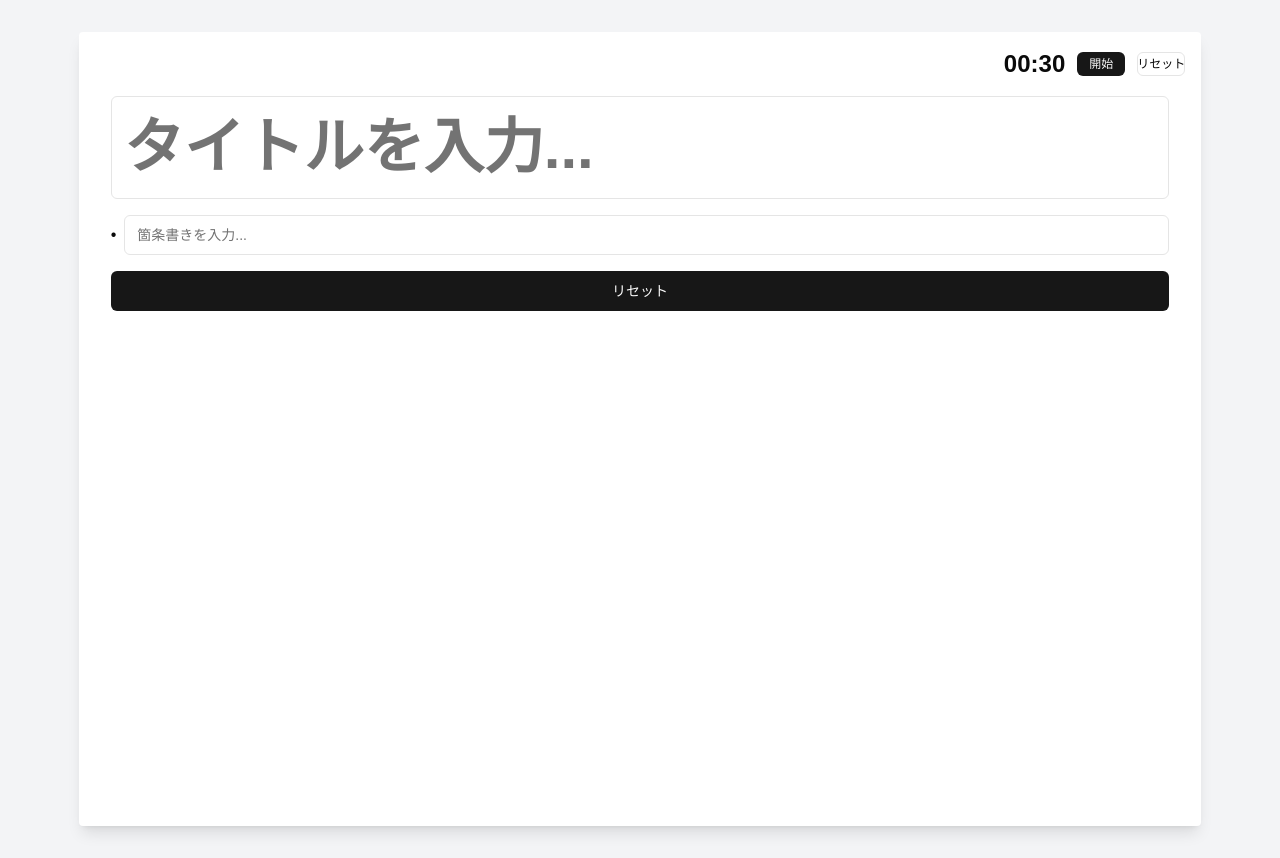
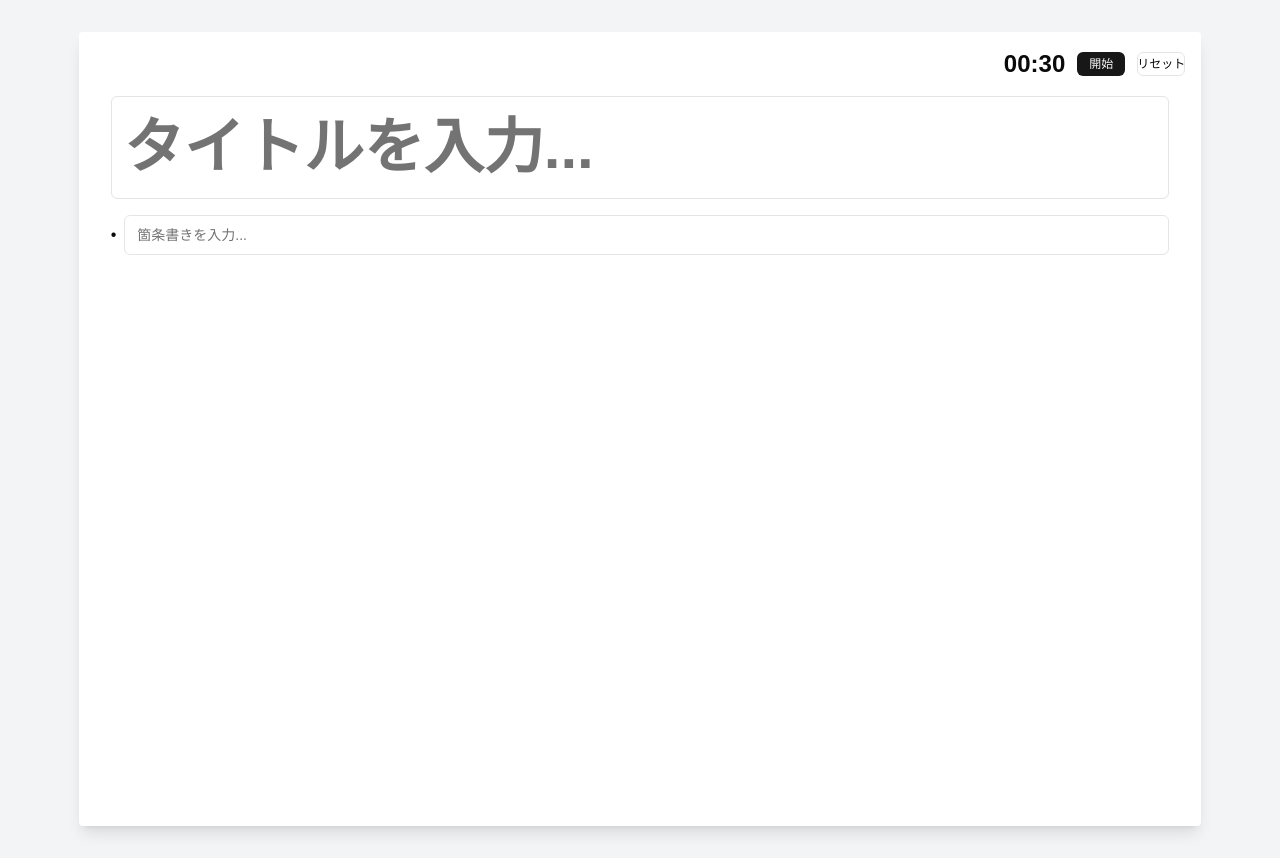
Before and after one commit to taigok/zero-second-thinking, a Next.js app: page / in a window 1280 px wide. Built offline with nearby package versions, Linux system fonts and the light colour scheme.

Commit message:
リセットボタンを削除してUIをシンプル化
🤖 Generated with [Claude Code](https://claude.ai/code)

Co-Authored-By: Claude <noreply@anthropic.com>

```diff
--- a/app/page.tsx
+++ b/app/page.tsx
@@ -99,11 +99,6 @@ export default function HomePage() {
     })
   }, [])
 
-  const resetMemo = useCallback(() => {
-    setTitle("")
-    setBullets([{ id: Date.now().toString(), text: "" }])
-    resetTimer()
-  }, [resetTimer])
 
   // イベントハンドラー
   const handleTitleFocus = useCallback(() => {
@@ -194,9 +189,6 @@ export default function HomePage() {
               ))}
             </div>
 
-            <Button onClick={resetMemo} className="w-full">
-              リセット
-            </Button>
           </div>
         </div>
       </div>
```
